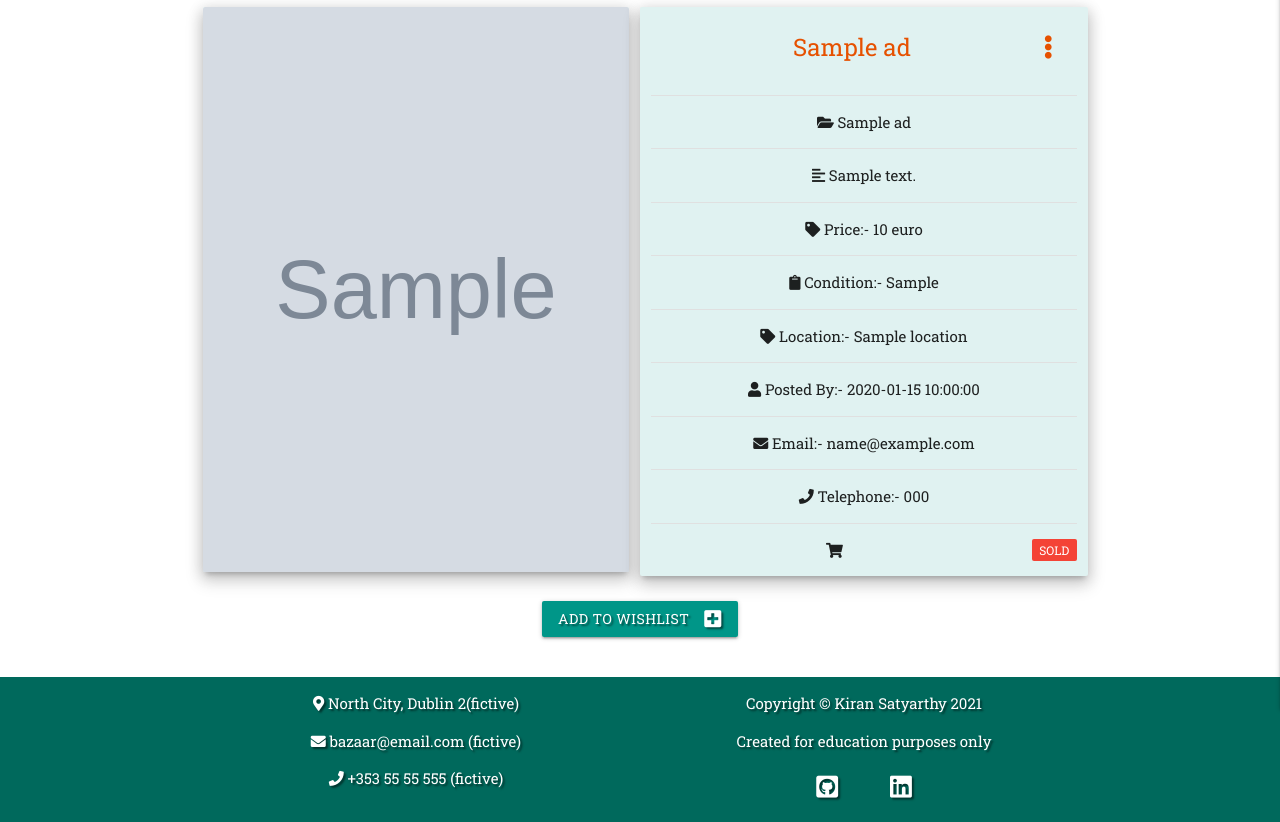
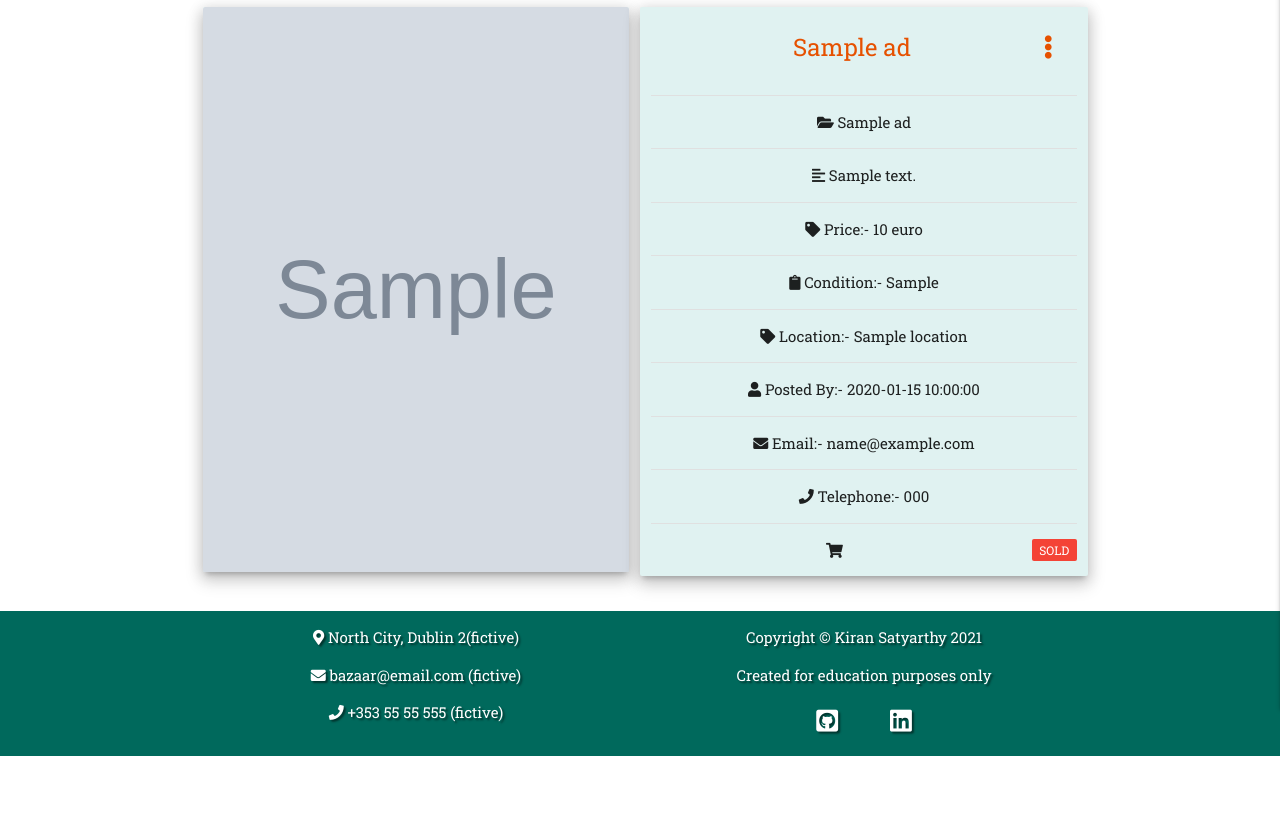
Before and after one commit to Kiran6248/MS3-bazaar, a Flask app: template templates/view_ad.html in a window 1280 px wide. Shown: the part 151-973 px from the top of the page. After the commit the page ends 907 px from the top, so only its background shows below. Run offline with Flask 2, Linux system fonts and the light colour scheme; the template is opened without the code that fills it: most values are stand-ins (such as "Sample title", 1, 10 or a date in 2020); grey boxes marked "Sample" are stand-in pictures; some libraries are stand-ins or nearby versions.

Commit message:
Remove wishlist button

```diff
--- a/templates/profile.html
+++ b/templates/profile.html
@@ -13,7 +13,7 @@
     </div>
 
     {% if ads|length > 0 %}
-        <!--Ad posted header-->
+        <!--Ad posted by user header-->
         <div class="row">
             <div class="col s12 m8 offset-m2">
                 <div class=" teal lighten-5">
@@ -70,6 +70,7 @@
             </div>
         </div>
     {% else %}
+        <!--If user has not posted anything-->
         <div class="row">
             <div class="col s12 m8 offset-m2">
                 <div class=" teal lighten-5">
--- a/templates/view_ad.html
+++ b/templates/view_ad.html
@@ -8,11 +8,7 @@
                 <i class="fas fa-undo-alt left"></i> Back
             </a>
         </div>
-
-
     </div>
-
-
 
     <div class="container">
         <div class="row center valign">
@@ -94,17 +90,6 @@
                     {% endif %}
                 </p>
             </div>
-
-            <!--wishlist button-->
-            <div class="row">
-
-                <div class="col view-button valign s12 center-align">
-                    <a href="" class="btn teal dareken-2 text-shadow">
-                        Add to Wishlist <i class="fas fa-plus-square right"></i>
-                    </a>
-                </div>
-
-            </div>
         </div>
     </div>
 
```
Lines whose indentation alone changed are shown as unchanged.
